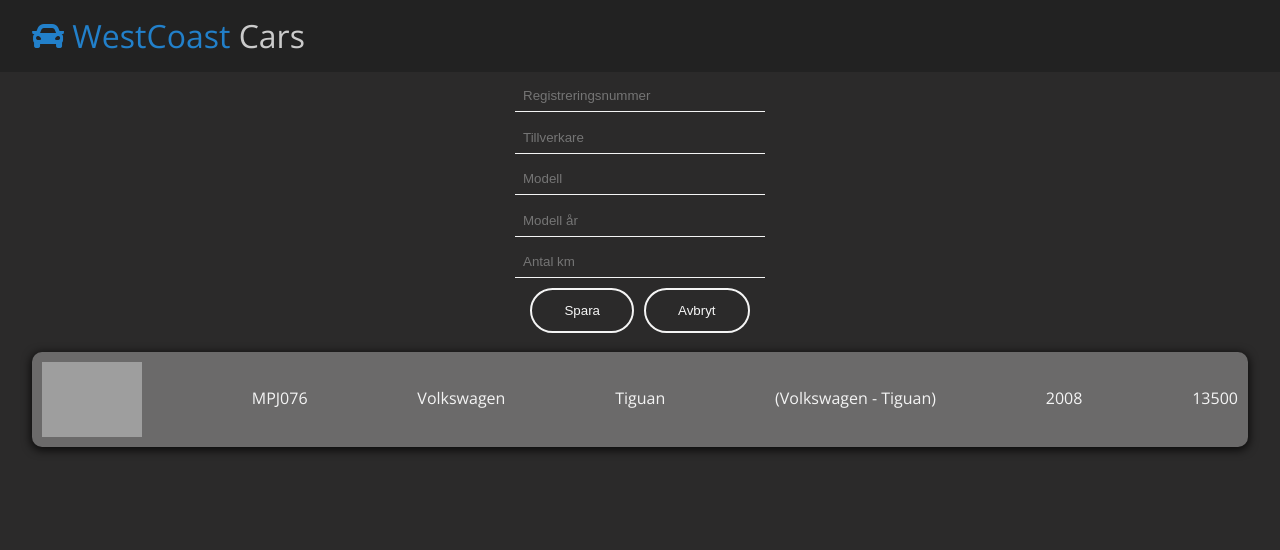
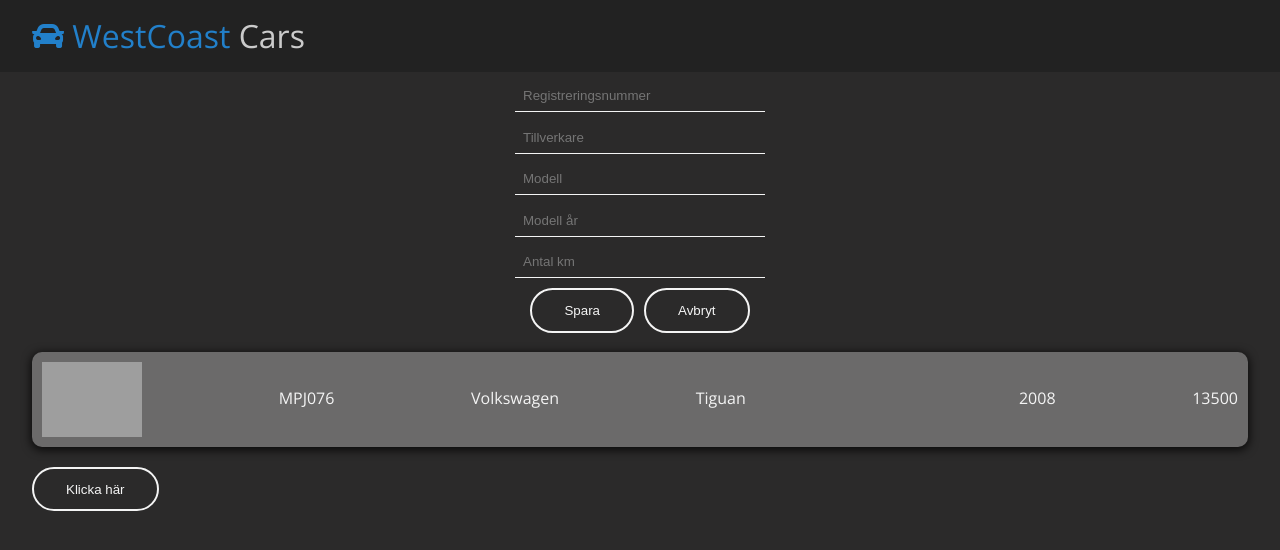
Before and after one commit to middlesister/elicit-westcoast-cars-vue-v1, a plain HTML site: page public/index.html in a window 1280 px wide. Drawn offline with nearby package versions, Linux system fonts and the light colour scheme; grey boxes are pictures that could not be loaded.

Commit message:
Bind a method to the click event of a button
Use the getVehicleName

```diff
--- a/content/scripts/app.js
+++ b/content/scripts/app.js
@@ -12,12 +12,13 @@ const app = Vue.createApp({
             model: 'Tiguan',
             modelYear: 2008,
             mileage: 13500,
+            vehicleName: '',
         }
     },
     methods: {
 
         getVehicleName() {
-            return `(${this.make} - ${this.model})`;
+            this.vehicleName = `(${this.make} - ${this.model})`;
         }
     }
 
--- a/public/index.html
+++ b/public/index.html
@@ -59,11 +59,17 @@
           <div>{{ regNo }}</div>
           <div>{{ make }}</div>
           <div>{{ model }}</div>
-          <div>{{ getVehicleName() }}</div>
+          <div>{{ vehicleName }}</div>
           <div>{{ modelYear }}</div>
           <div>{{ mileage }}</div>
         </div>
       </section>
+      <p>
+        <button
+            v-on:click="getVehicleName"
+            class="btn btn-outline-rounded">
+            Klicka här</button>
+      </p>
     </main>
     <script src="../content/scripts/app.js"></script>
   </body>
```
